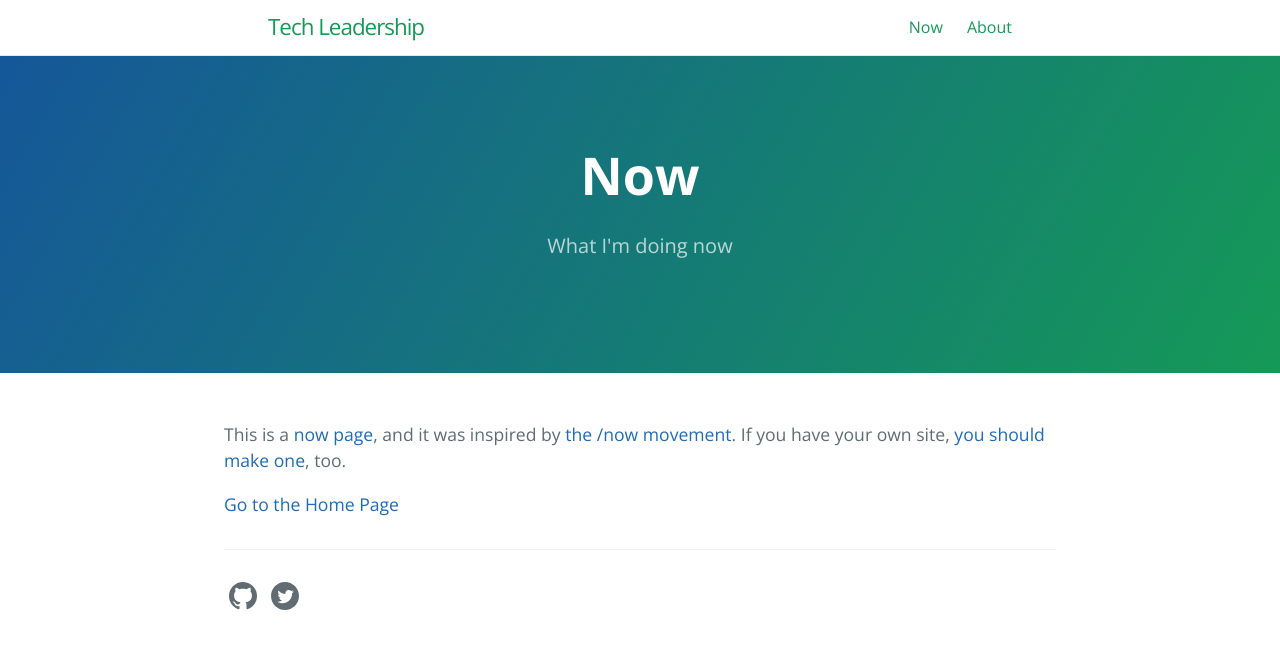
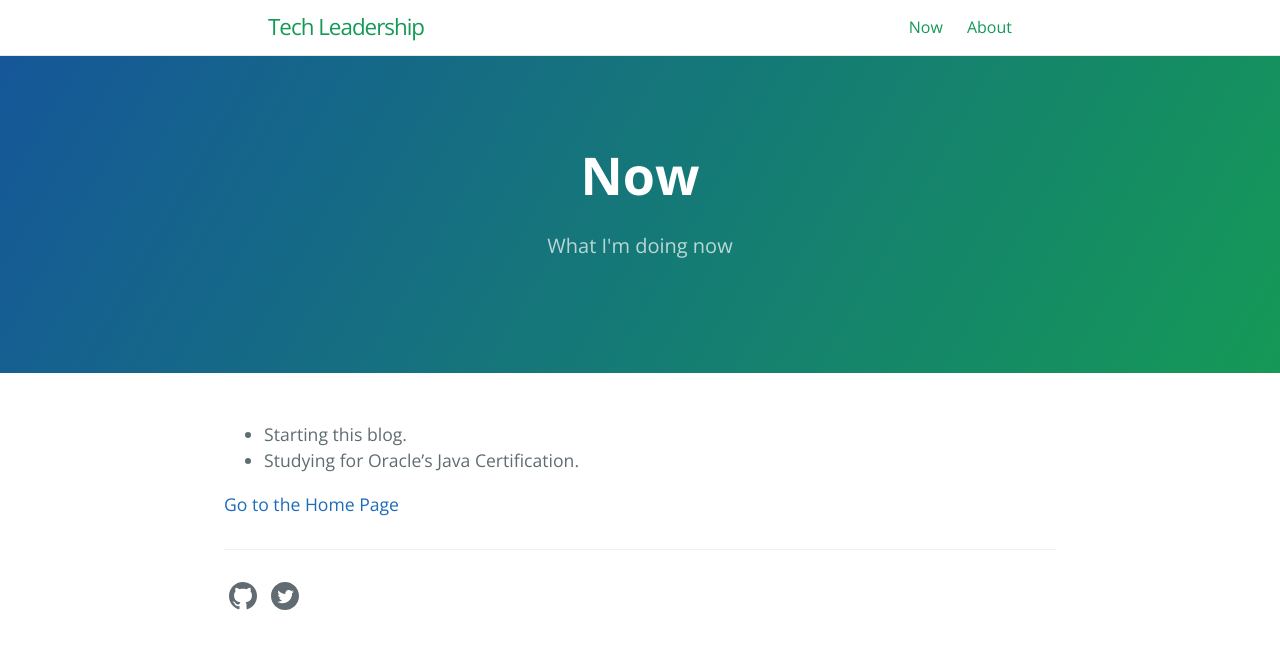
Before and after one commit to JimStockwell/tl, a Jekyll site: the page built from now.md, in a window 1280 px wide. Shown: the top 649 px of the page. Built offline with Jekyll 4.4.1, drawn with Linux system fonts in a browser that asks for light colours.

Commit message:
Update now.md

```diff
--- a/now.md
+++ b/now.md
@@ -7,6 +7,7 @@ ref: now
 order: 2
 ---
 
-This is a [now page](https://nownownow.com/about), and it was inspired by [the /now movement](https://sivers.org/nowff). If you have your own site, [you should make one](https://nownownow.com/about), too.
+- Starting this blog.
+- Studying for Oracle's Java Certification.
 
 [Go to the Home Page]({{ '/' | absolute_url }})
```
